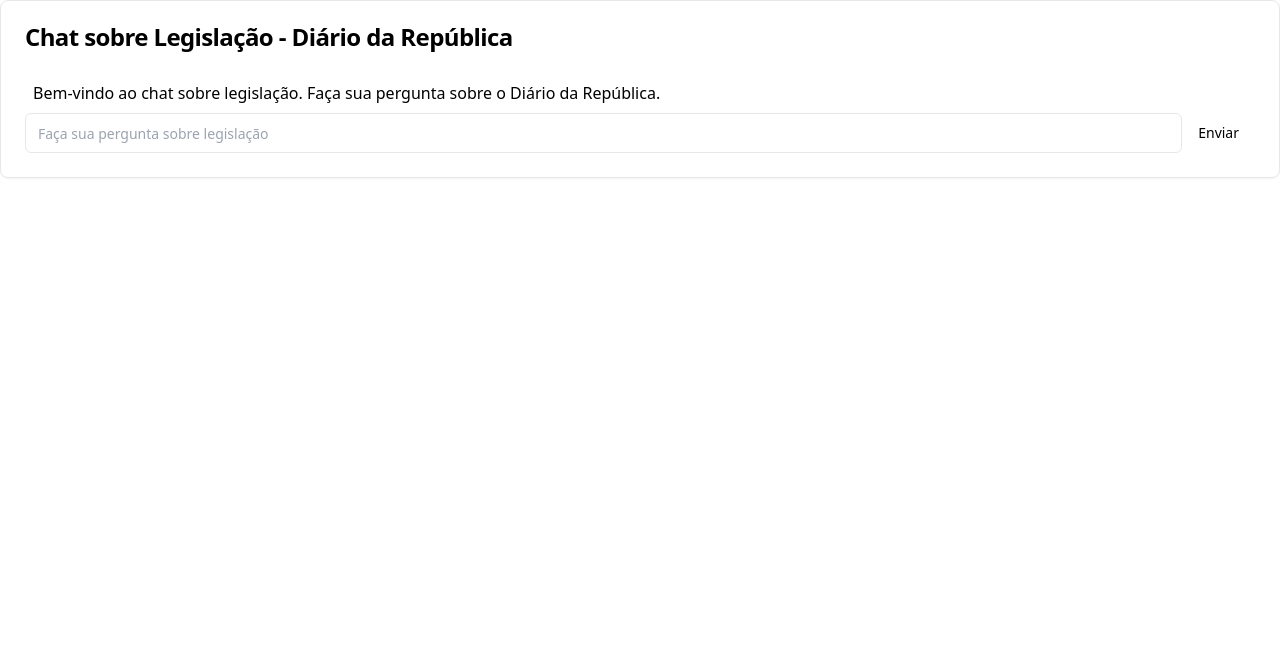
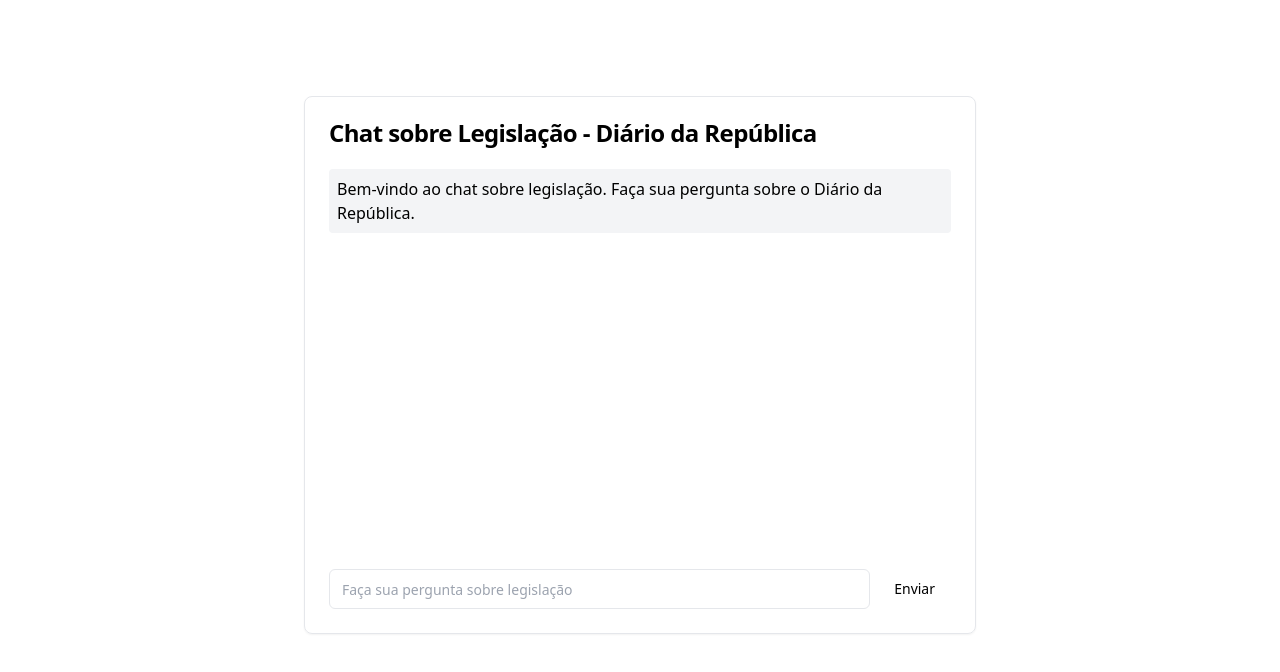
Before and after one commit to eliok10/legislative-chat-app, a Next.js app: page / in a window 1280 px wide. Shown: the top 672 px of the page. Built offline with nearby package versions, Linux system fonts and the light colour scheme.

Commit message:
Create tailwind.config.js

```diff
--- /dev/null
+++ b/tailwind.config.js
@@ -0,0 +1,22 @@
+/** @type {import('tailwindcss').Config} */
+module.exports = {
+  darkMode: ["class"],
+  content: [
+    './pages/**/*.{ts,tsx}',
+    './components/**/*.{ts,tsx}',
+    './app/**/*.{ts,tsx}',
+    './src/**/*.{ts,tsx}',
+  ],
+  prefix: "",
+  theme: {
+    container: {
+      center: true,
+      padding: "2rem",
+      screens: {
+        "2xl": "1400px",
+      },
+    },
+    extend: {},
+  },
+  plugins: [require("tailwindcss-animate")],
+}
```
